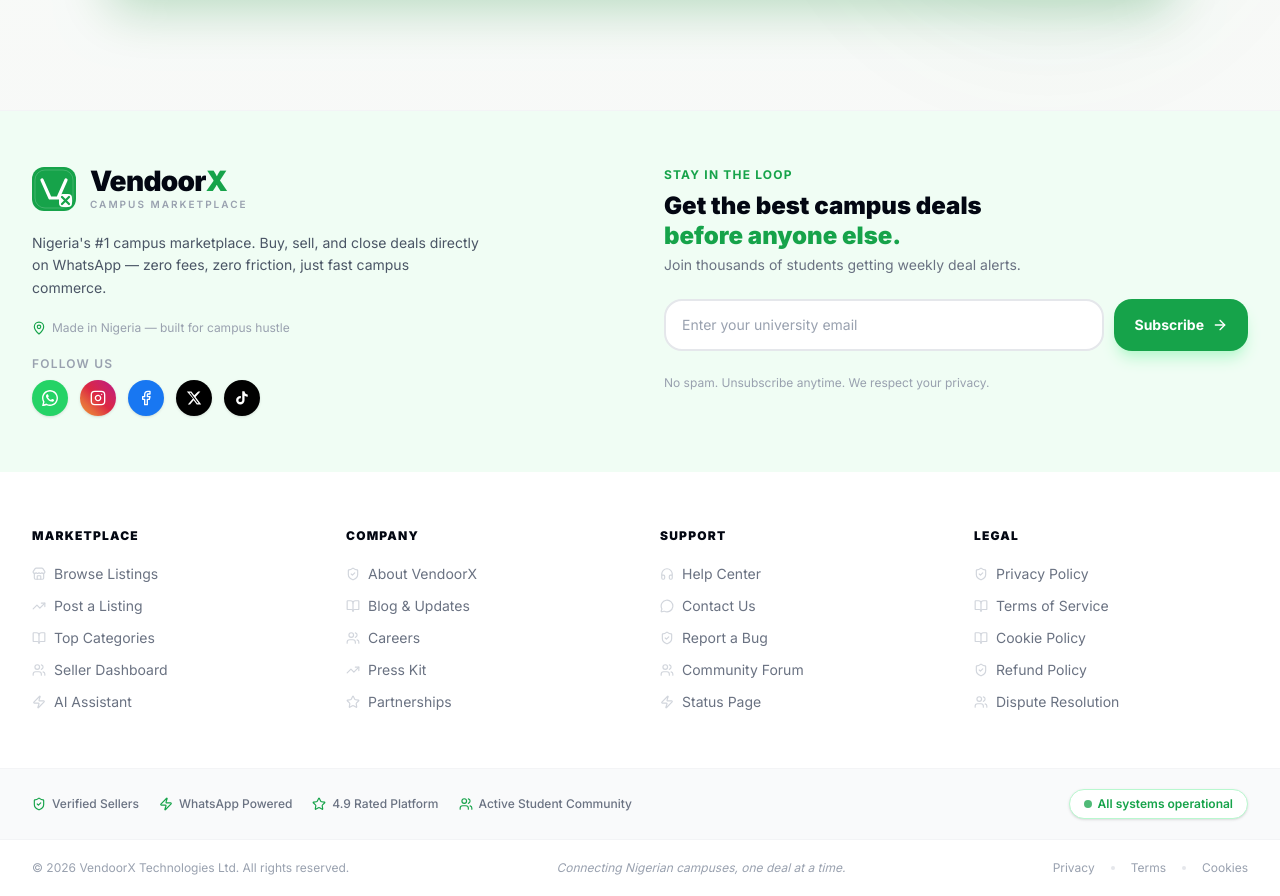
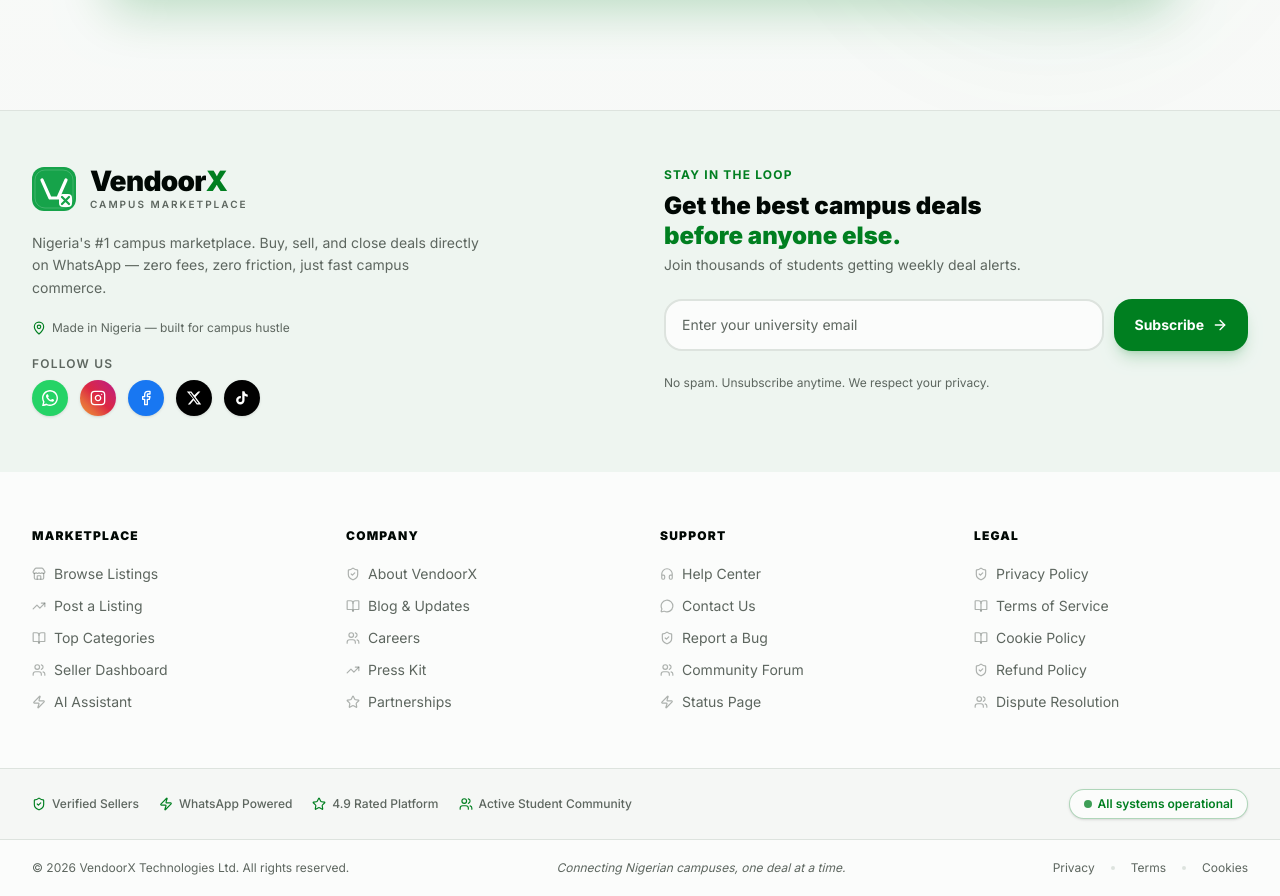
Before and after one commit to chigozie8/campus-marketplace, a Next.js app: page / in a window 1280 px wide. Shown: the part 5116-6012 px from the top of the page. Built offline with nearby package versions, Linux system fonts and the light colour scheme; no server answers.

Commit message:
feat: update LandingFooter to use theme-aware design tokens
Replace hardcoded colors with semantic tokens for theme adaptability.

```diff
--- a/components/landing/landing-footer.tsx
+++ b/components/landing/landing-footer.tsx
@@ -85,10 +85,10 @@ const SOCIALS = [
 
 export function LandingFooter() {
   return (
-    <footer className="bg-white border-t border-gray-100 font-sans overflow-hidden">
+    <footer className="bg-background border-t border-border font-sans overflow-hidden">
 
       {/* TOP BAND — brand + newsletter + socials */}
-      <div className="bg-[#f0fdf4]">
+      <div className="bg-primary/5 dark:bg-primary/10">
         <div className="max-w-7xl mx-auto px-4 sm:px-6 lg:px-8 py-14 grid grid-cols-1 lg:grid-cols-2 gap-12 items-start">
 
           {/* Left — brand */}
@@ -98,27 +98,27 @@ export function LandingFooter() {
                 <VendoorXIcon size={44} />
               </div>
               <div className="flex flex-col">
-                <span className="text-[28px] font-black tracking-tight text-gray-950 leading-none">
-                  Vendoor<span className="text-[#16a34a]">X</span>
+                <span className="text-[28px] font-black tracking-tight text-foreground leading-none">
+                  Vendoor<span className="text-primary">X</span>
                 </span>
-                <span className="text-[10px] tracking-[0.2em] uppercase text-gray-400 font-semibold mt-0.5">
+                <span className="text-[10px] tracking-[0.2em] uppercase text-muted-foreground font-semibold mt-0.5">
                   Campus Marketplace
                 </span>
               </div>
             </Link>
 
-            <p className="text-gray-600 text-sm leading-relaxed max-w-md">
+            <p className="text-muted-foreground text-sm leading-relaxed max-w-md">
               Nigeria&apos;s #1 campus marketplace. Buy, sell, and close deals directly on WhatsApp — zero fees, zero friction, just fast campus commerce.
             </p>
 
-            <div className="flex items-center gap-1.5 text-xs text-gray-400">
-              <MapPin className="w-3.5 h-3.5 text-[#16a34a] shrink-0" />
+            <div className="flex items-center gap-1.5 text-xs text-muted-foreground">
+              <MapPin className="w-3.5 h-3.5 text-primary shrink-0" />
               Made in Nigeria — built for campus hustle
             </div>
 
             {/* Social icons — circles only */}
             <div className="flex flex-col gap-2">
-              <p className="text-xs text-gray-400 font-semibold uppercase tracking-widest">Follow us</p>
+              <p className="text-xs text-muted-foreground font-semibold uppercase tracking-widest">Follow us</p>
               <div className="flex items-center gap-3">
                 {SOCIALS.map(({ href, label, bg, icon }) => (
                   <a
@@ -141,29 +141,29 @@ export function LandingFooter() {
           {/* Right — newsletter */}
           <div className="flex flex-col gap-6">
             <div>
-              <p className="text-xs font-bold uppercase tracking-widest text-[#16a34a] mb-2">Stay in the loop</p>
-              <h3 className="text-2xl font-black text-gray-950 leading-tight mb-1">
+              <p className="text-xs font-bold uppercase tracking-widest text-primary mb-2">Stay in the loop</p>
+              <h3 className="text-2xl font-black text-foreground leading-tight mb-1">
                 Get the best campus deals<br />
-                <span className="text-[#16a34a]">before anyone else.</span>
+                <span className="text-primary">before anyone else.</span>
               </h3>
-              <p className="text-sm text-gray-500">Join thousands of students getting weekly deal alerts.</p>
+              <p className="text-sm text-muted-foreground">Join thousands of students getting weekly deal alerts.</p>
             </div>
 
             <form className="flex flex-col sm:flex-row gap-2.5" onSubmit={(e) => e.preventDefault()}>
               <input
                 type="email"
                 placeholder="Enter your university email"
-                className="flex-1 min-w-0 px-4 py-3.5 rounded-xl bg-white border-2 border-gray-200 focus:border-[#16a34a] text-sm text-gray-900 placeholder:text-gray-400 outline-none transition-all"
+                className="flex-1 min-w-0 px-4 py-3.5 rounded-xl bg-background border-2 border-border focus:border-primary text-sm text-foreground placeholder:text-muted-foreground outline-none transition-all"
               />
               <button
                 type="submit"
-                className="px-5 py-3.5 rounded-xl bg-[#16a34a] hover:bg-[#15803d] active:scale-95 text-white text-sm font-bold flex items-center justify-center gap-2 shrink-0 transition-all shadow-lg shadow-green-200"
+                className="px-5 py-3.5 rounded-xl bg-primary hover:bg-primary/90 active:scale-95 text-primary-foreground text-sm font-bold flex items-center justify-center gap-2 shrink-0 transition-all shadow-lg shadow-primary/20"
               >
                 Subscribe <ArrowRight className="w-4 h-4" />
               </button>
             </form>
 
-            <p className="text-xs text-gray-400">
+            <p className="text-xs text-muted-foreground">
               No spam. Unsubscribe anytime. We respect your privacy.
             </p>
           </div>
@@ -171,12 +171,12 @@ export function LandingFooter() {
       </div>
 
       {/* LINK COLUMNS */}
-      <div className="bg-white">
+      <div className="bg-background">
         <div className="max-w-7xl mx-auto px-4 sm:px-6 lg:px-8 py-14">
           <div className="grid grid-cols-2 sm:grid-cols-2 md:grid-cols-4 gap-10">
             {Object.entries(LINKS).map(([category, links]) => (
               <div key={category}>
-                <h4 className="text-xs font-black uppercase tracking-widest text-gray-950 mb-5">
+                <h4 className="text-xs font-black uppercase tracking-widest text-foreground mb-5">
                   {category}
                 </h4>
                 <ul className="flex flex-col gap-3">
@@ -184,9 +184,9 @@ export function LandingFooter() {
                     <li key={label}>
                       <Link
                         href={href}
-                        className="group flex items-center gap-2 text-sm text-gray-500 hover:text-[#16a34a] transition-colors"
+                        className="group flex items-center gap-2 text-sm text-muted-foreground hover:text-primary transition-colors"
                       >
-                        <Icon className="w-3.5 h-3.5 text-gray-300 group-hover:text-[#16a34a] transition-colors shrink-0" />
+                        <Icon className="w-3.5 h-3.5 text-muted-foreground/50 group-hover:text-primary transition-colors shrink-0" />
                         <span>{label}</span>
                         <ChevronRight className="w-3 h-3 opacity-0 group-hover:opacity-100 -translate-x-1 group-hover:translate-x-0 transition-all ml-auto" />
                       </Link>
@@ -200,7 +200,7 @@ export function LandingFooter() {
       </div>
 
       {/* TRUST BADGES STRIP */}
-      <div className="bg-gray-50 border-t border-gray-100">
+      <div className="bg-muted/50 border-t border-border">
         <div className="max-w-7xl mx-auto px-4 sm:px-6 lg:px-8 py-5">
           <div className="flex flex-col sm:flex-row items-center justify-between gap-4">
             <div className="flex flex-wrap items-center justify-center sm:justify-start gap-5">
@@ -210,35 +210,35 @@ export function LandingFooter() {
                 { icon: Star, text: '4.9 Rated Platform' },
                 { icon: Users, text: 'Active Student Community' },
               ].map(({ icon: Icon, text }) => (
-                <div key={text} className="flex items-center gap-1.5 text-xs text-gray-500 font-medium">
-                  <Icon className="w-3.5 h-3.5 text-[#16a34a]" />
+                <div key={text} className="flex items-center gap-1.5 text-xs text-muted-foreground font-medium">
+                  <Icon className="w-3.5 h-3.5 text-primary" />
                   {text}
                 </div>
               ))}
             </div>
-            <div className="flex items-center gap-1.5 px-3.5 py-1.5 rounded-full bg-white border border-green-200 shadow-sm shrink-0">
-              <span className="w-2 h-2 rounded-full bg-[#16a34a] animate-pulse" />
-              <span className="text-xs font-semibold text-[#16a34a]">All systems operational</span>
+            <div className="flex items-center gap-1.5 px-3.5 py-1.5 rounded-full bg-background border border-primary/30 shadow-sm shrink-0">
+              <span className="w-2 h-2 rounded-full bg-primary animate-pulse" />
+              <span className="text-xs font-semibold text-primary">All systems operational</span>
             </div>
           </div>
         </div>
       </div>
 
       {/* BOTTOM BAR */}
-      <div className="bg-white border-t border-gray-100">
+      <div className="bg-background border-t border-border">
         <div className="max-w-7xl mx-auto px-4 sm:px-6 lg:px-8 py-5 flex flex-col sm:flex-row items-center justify-between gap-3">
-          <p className="text-xs text-gray-400 text-center sm:text-left">
+          <p className="text-xs text-muted-foreground text-center sm:text-left">
             &copy; {new Date().getFullYear()} VendoorX Technologies Ltd. All rights reserved.
           </p>
-          <p className="text-xs text-gray-400 italic hidden md:block">
+          <p className="text-xs text-muted-foreground italic hidden md:block">
             Connecting Nigerian campuses, one deal at a time.
           </p>
-          <div className="flex items-center gap-4 text-xs text-gray-400">
-            <Link href="#" className="hover:text-[#16a34a] transition-colors">Privacy</Link>
-            <span className="w-1 h-1 rounded-full bg-gray-200" />
-            <Link href="#" className="hover:text-[#16a34a] transition-colors">Terms</Link>
-            <span className="w-1 h-1 rounded-full bg-gray-200" />
-            <Link href="#" className="hover:text-[#16a34a] transition-colors">Cookies</Link>
+          <div className="flex items-center gap-4 text-xs text-muted-foreground">
+            <Link href="#" className="hover:text-primary transition-colors">Privacy</Link>
+            <span className="w-1 h-1 rounded-full bg-border" />
+            <Link href="#" className="hover:text-primary transition-colors">Terms</Link>
+            <span className="w-1 h-1 rounded-full bg-border" />
+            <Link href="#" className="hover:text-primary transition-colors">Cookies</Link>
           </div>
         </div>
       </div>
```
